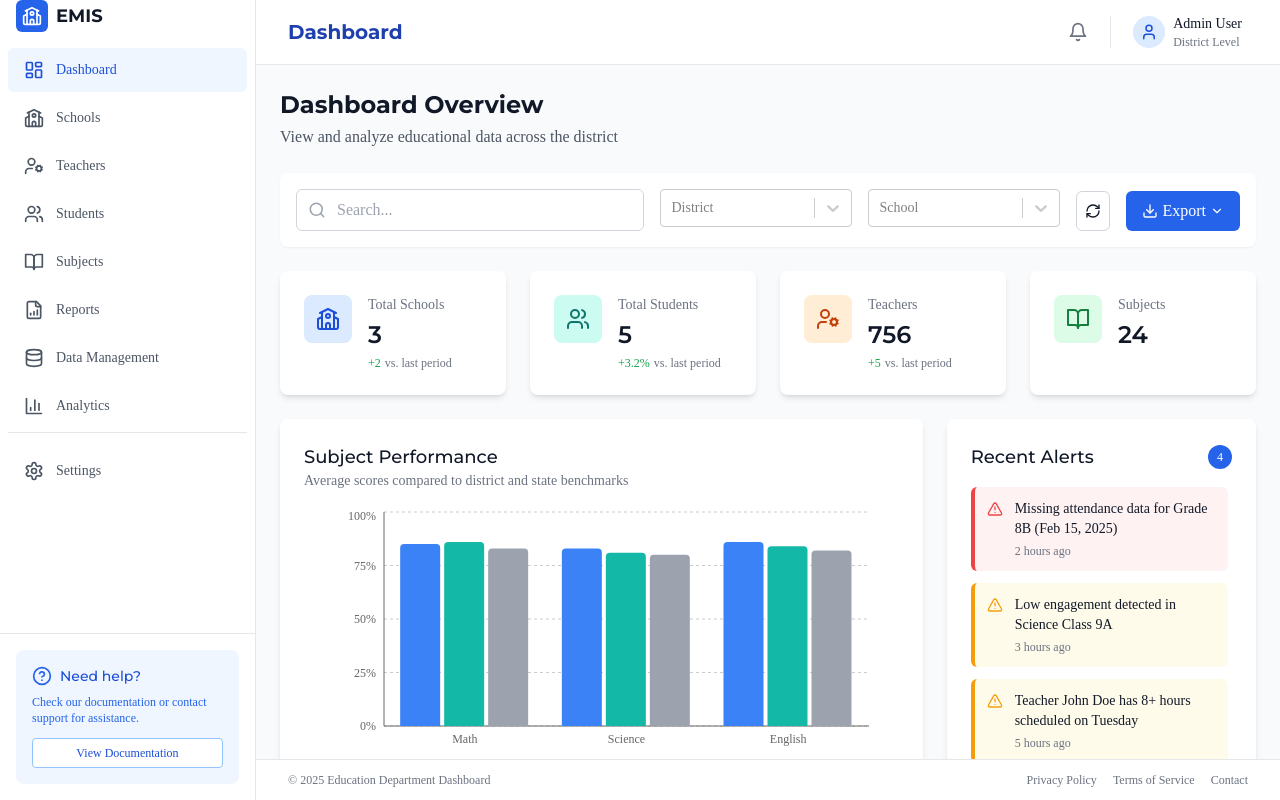
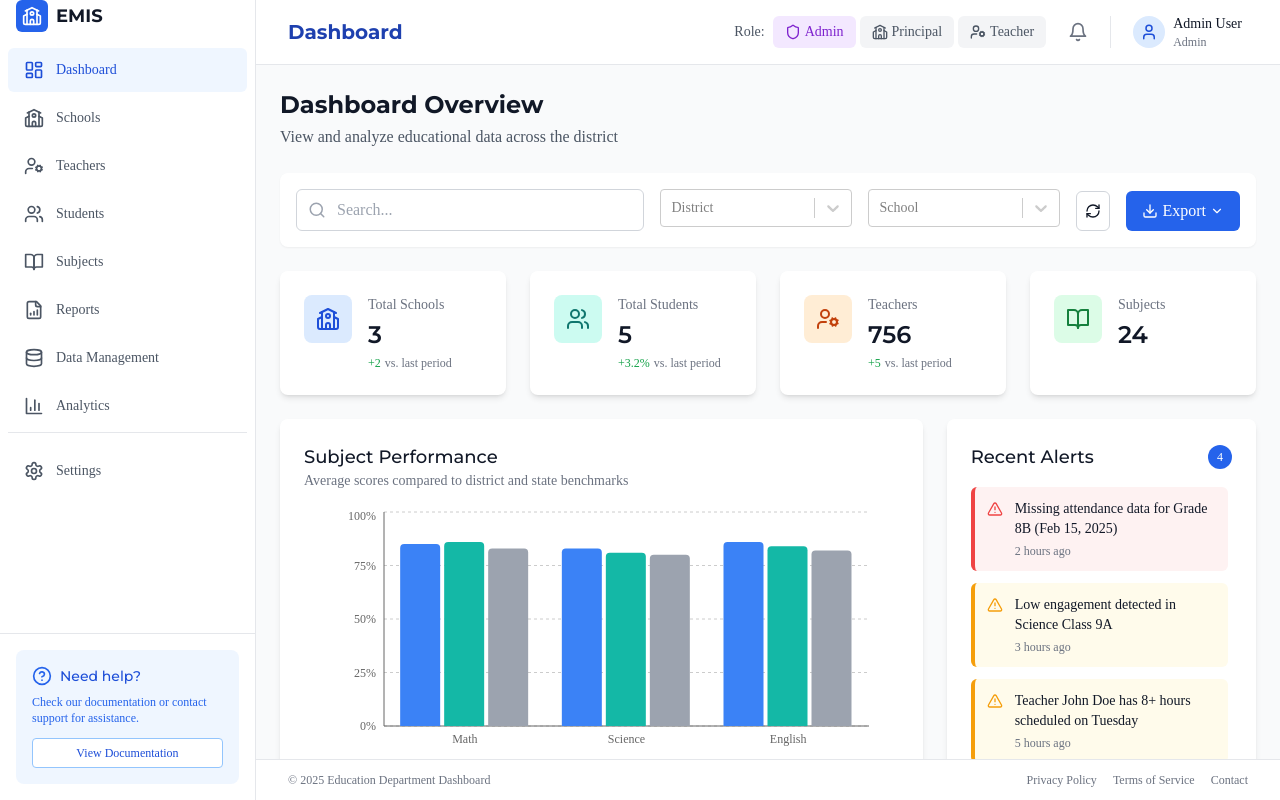
Before and after one commit to kajal-jotwani/ADC_Karnal-EMIMS, a React (Vite) app: page / in a window 1280 px wide. Built offline with nearby package versions, Linux system fonts and the light colour scheme.

Commit message:
feat: Implement role-based navigation and dashboards

```diff
--- a/src/App.tsx
+++ b/src/App.tsx
@@ -1,11 +1,15 @@
 import React from 'react';
 import { Routes, Route } from 'react-router-dom';
 import { DataProvider } from './contexts/DataContext';
+import { AuthProvider } from './contexts/AuthContext';
+import { SchoolProvider } from './contexts/SchoolContext';
 import Layout from './components/layout/Layout';
 import Dashboard from './pages/Dashboard';
 import Schools from './pages/Schools';
 import SchoolDetail from './pages/SchoolDetail';
 import Teachers from './pages/Teachers';
+import TeacherDashboard from './pages/TeacherDashboard';
+import ClassManagement from './pages/ClassManagement';
 import Students from './pages/Students';
 import Subjects from './pages/Subjects';
 import Reports from './pages/Reports';
@@ -16,13 +20,17 @@ import Analytics from './pages/Analytics';
 
 function App() {
   return (
+    <AuthProvider>
+      <SchoolProvider>
         <DataProvider>
           <Routes>
             <Route path="/" element={<Layout />}>
               <Route index element={<Dashboard />} />
               <Route path="schools" element={<Schools />} />
               <Route path="schools/:id" element={<SchoolDetail />} />
+              <Route path="class-management" element={<ClassManagement />} />
               <Route path="teachers" element={<Teachers />} />
+              <Route path="teacher-dashboard" element={<TeacherDashboard />} />
               <Route path="students" element={<Students />} />
               <Route path="subjects" element={<Subjects />} />
               <Route path="reports" element={<Reports />} />
@@ -33,6 +41,8 @@ function App() {
             </Route>
           </Routes>
         </DataProvider>
+      </SchoolProvider>
+    </AuthProvider>
   );
 }
 
--- a/src/components/layout/Header.tsx
+++ b/src/components/layout/Header.tsx
@@ -1,6 +1,8 @@
 import React from 'react';
 import { useNavigate } from 'react-router-dom';
 import { Menu, Bell, Search, User } from 'lucide-react';
+import { useAuth } from '../../contexts/AuthContext';
+import RoleSelector from '../shared/RoleSelector';
 
 interface HeaderProps {
   toggleSidebar: () => void;
@@ -8,6 +10,7 @@ interface HeaderProps {
 
 const Header: React.FC<HeaderProps> = ({ toggleSidebar }) => {
   const navigate = useNavigate();
+  const { user } = useAuth();
 
   return (
     <header className="bg-white border-b border-gray-200 z-30">
@@ -33,6 +36,8 @@ const Header: React.FC<HeaderProps> = ({ toggleSidebar }) => {
           </div>
 
           <div className="flex items-center space-x-4">
+            <RoleSelector />
+
             <button className="p-1.5 rounded-full text-gray-500 hover:text-primary-600 hover:bg-gray-100 focus:outline-none focus:ring-2 focus:ring-primary-500">
               <Bell size={20} />
             </button>
@@ -45,8 +50,8 @@ const Header: React.FC<HeaderProps> = ({ toggleSidebar }) => {
                   <User size={18} />
                 </div>
                 <div className="hidden md:block">
-                  <div className="text-sm font-medium">Admin User</div>
-                  <div className="text-xs text-gray-500">District Level</div>
+                  <div className="text-sm font-medium">{user?.name || 'User'}</div>
+                  <div className="text-xs text-gray-500 capitalize">{user?.role || 'Role'}</div>
                 </div>
               </div>
             </div>
--- a/src/components/layout/Sidebar.tsx
+++ b/src/components/layout/Sidebar.tsx
@@ -1,5 +1,6 @@
 import React from 'react';
 import { NavLink } from 'react-router-dom';
+import { useAuth } from '../../contexts/AuthContext';
 import {
   LayoutDashboard,
   School,
@@ -11,7 +12,8 @@ import {
   BarChart3,
   Settings,
   X,
-  HelpCircle
+  HelpCircle,
+  GraduationCap
 } from 'lucide-react';
 
 interface SidebarProps {
@@ -44,6 +46,46 @@ const NavItem: React.FC<NavItemProps> = ({ to, icon, label }) => {
 };
 
 const Sidebar: React.FC<SidebarProps> = ({ isOpen, toggleSidebar }) => {
+  const { user } = useAuth();
+
+  const getNavigationItems = () => {
+    const baseItems = [
+      { to: '/', icon: <LayoutDashboard size={20} />, label: 'Dashboard', roles: ['admin', 'principal', 'teacher'] },
+    ];
+
+    if (user?.role === 'admin') {
+      return [
+        ...baseItems,
+        { to: '/schools', icon: <School size={20} />, label: 'Schools', roles: ['admin'] },
+        { to: '/teachers', icon: <UserCog size={20} />, label: 'Teachers', roles: ['admin'] },
+        { to: '/students', icon: <Users size={20} />, label: 'Students', roles: ['admin'] },
+        { to: '/subjects', icon: <BookOpen size={20} />, label: 'Subjects', roles: ['admin'] },
+        { to: '/reports', icon: <FileBarChart size={20} />, label: 'Reports', roles: ['admin'] },
+        { to: '/data', icon: <Database size={20} />, label: 'Data Management', roles: ['admin'] },
+        { to: '/analytics', icon: <BarChart3 size={20} />, label: 'Analytics', roles: ['admin'] },
+      ];
+    } else if (user?.role === 'principal') {
+      return [
+        ...baseItems,
+        { to: '/class-management', icon: <GraduationCap size={20} />, label: 'Class Management', roles: ['principal'] },
+        { to: '/teachers', icon: <UserCog size={20} />, label: 'Teachers', roles: ['principal'] },
+        { to: '/students', icon: <Users size={20} />, label: 'Students', roles: ['principal'] },
+        { to: '/reports', icon: <FileBarChart size={20} />, label: 'Reports', roles: ['principal'] },
+        { to: '/analytics', icon: <BarChart3 size={20} />, label: 'Analytics', roles: ['principal'] },
+      ];
+    } else if (user?.role === 'teacher') {
+      return [
+        ...baseItems,
+        { to: '/teacher-dashboard', icon: <GraduationCap size={20} />, label: 'My Classes', roles: ['teacher'] },
+        { to: '/students', icon: <Users size={20} />, label: 'Students', roles: ['teacher'] },
+      ];
+    }
+
+    return baseItems;
+  };
+
+  const navigationItems = getNavigationItems();
+
   return (
     <>
       {/* Mobile backdrop */}
@@ -79,14 +121,9 @@ const Sidebar: React.FC<SidebarProps> = ({ isOpen, toggleSidebar }) => {
 
           {/* Navigation */}
           <nav className="flex-1 px-2 py-4 space-y-1 overflow-y-auto">
-            <NavItem to="/" icon={<LayoutDashboard size={20} />} label="Dashboard" />
-            <NavItem to="/schools" icon={<School size={20} />} label="Schools" />
-            <NavItem to="/teachers" icon={<UserCog size={20} />} label="Teachers" />
-            <NavItem to="/students" icon={<Users size={20} />} label="Students" />
-            <NavItem to="/subjects" icon={<BookOpen size={20} />} label="Subjects" />
-            <NavItem to="/reports" icon={<FileBarChart size={20} />} label="Reports" />
-            <NavItem to="/data" icon={<Database size={20} />} label="Data Management" />
-            <NavItem to="/analytics" icon={<BarChart3 size={20} />} label="Analytics" />
+            {navigationItems.map((item) => (
+              <NavItem key={item.to} to={item.to} icon={item.icon} label={item.label} />
+            ))}
 
             <div className="pt-4 mt-4 border-t border-gray-200">
               <NavItem to="/settings" icon={<Settings size={20} />} label="Settings" />
```
Lines whose indentation alone changed are shown as unchanged.
